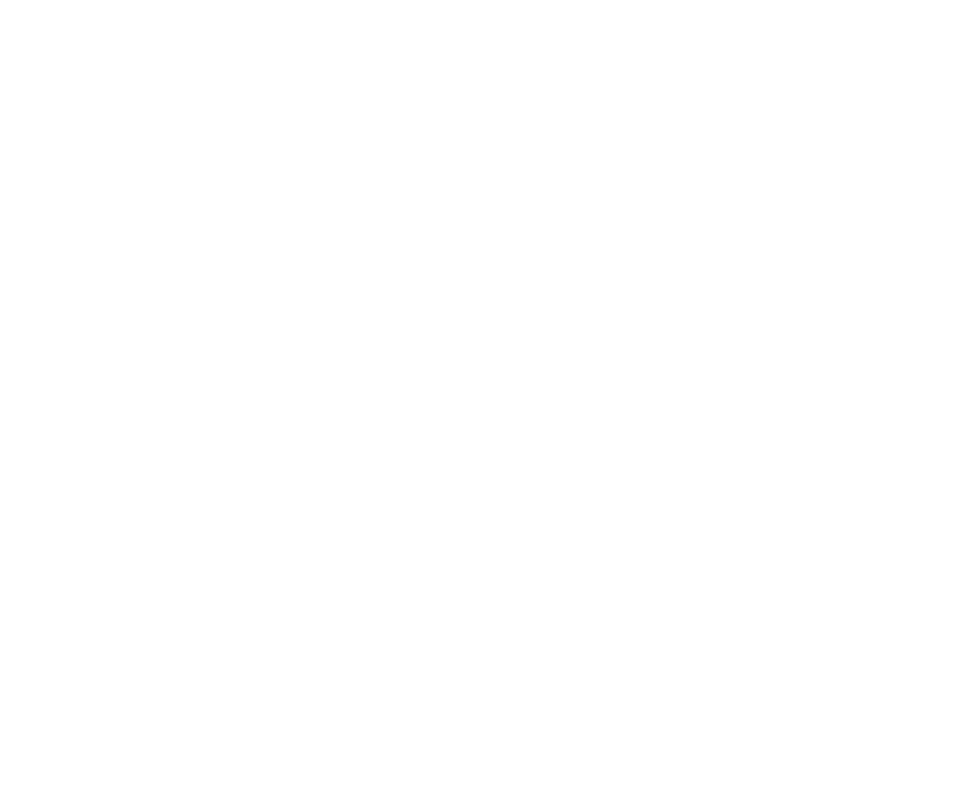
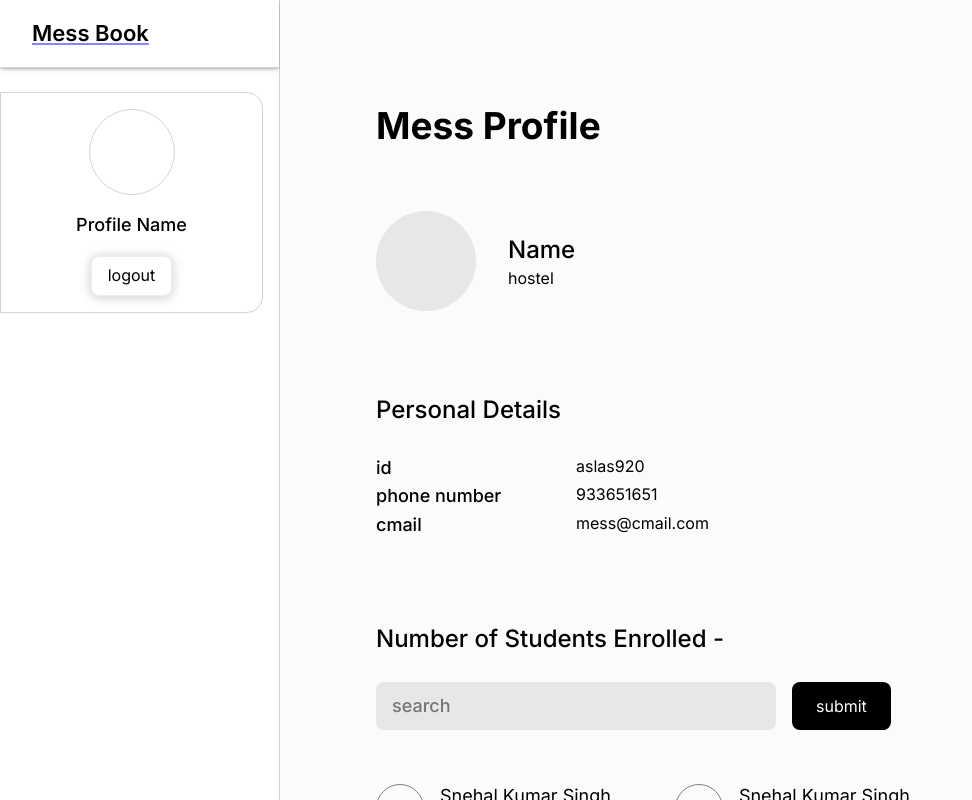
Before and after one commit to Xydon/messbookFrontEnd, a React (Create React App) app: page /profile in a window 1280 px wide. Before the commit this address had no page. Shown: the whole page, without its empty margins (0-972 px from the left). Built offline with nearby package versions, Linux system fonts and the light colour scheme.

Commit message:
commit before starting integration of app for student

```diff
--- a/src/AdminScreens/AdminMessProfile/AdminMessProfile.tsx
+++ b/src/AdminScreens/AdminMessProfile/AdminMessProfile.tsx
@@ -1,11 +1,157 @@
-import React from "react";
+import { motion, useSpring } from "framer-motion";
+import React, { useRef } from "react";
+import ConfigDetailsGroup from "../../ProjectComponents/AdminDetailsGroup";
+import Subheading from "../../ProjectComponents/Subheading";
+import DashBoardTemplate from "../../Templates/DashBoardTemplate";
 
 import "./AdminMessProfile.css";
 
-function AdminMessProfile() {
-	return <div>AdminMessProfile</div>;
+function StudentProfileList() {
+	return (
+		<div className="studentProfileListContainer row vc">
+			<div className="profileImageBox mr-2"></div>
+			<div className="profileTextBox">
+				<p className="cc_18">Snehal Kumar Singh</p>
+				<p className="cc_14">Hostel Name</p>
+			</div>
+		</div>
+	);
+}
+function FeedbackCard() {
+	return (
+		<div className="FeedbackCardContainer round-8 p-2 mr-2">
+			<p className="cc_14 mb-2">
+				Lorem ipsum dolor sit amet consectetur adipisicing elit. Ullam excepturi
+				alias molestias rem obcaecati quo cumque explicabo consequatur repellat
+				deleniti!
+			</p>
+			<div className="row"></div>
+		</div>
+	);
 }
 
+function AdminMessProfile() {
+	let xRef = useRef<number>(0);
+	let x = useSpring(xRef.current);
 
+	const scrollCollectionLeft = () => {
+		if (xRef.current >= 0) return;
+		xRef.current += 200;
+		x.set(xRef.current);
+	};
+
+	const scrollCollectionRight = () => {
+		xRef.current -= 200;
+		x.set(xRef.current);
+	};
+
+	const PersonalDetails = {
+		heading: "Personal Details",
+		rows: [
+			{ label: "id", text: "aslas920" },
+			{ label: "phone number", text: "933651651" },
+			{ label: "cmail", text: "mess@cmail.com" },
+		],
+	};
+
+	return (
+		<DashBoardTemplate navList={[]} heading="Mess Profile">
+			<div className="row vc mb-10">
+				<div
+					className="box mr-4"
+					style={{
+						width: 100,
+						height: 100,
+						borderRadius: 50,
+						backgroundColor: "#e7e7e7",
+					}}
+				></div>
+
+				<div className="box">
+					<p className="cc_24 medium" style={{ marginBottom: -4 }}>
+						Name
+					</p>
+					<p className="cc_16">hostel</p>
+				</div>
+			</div>
+
+			<div className="row mb-10">
+				<div className="col-4">{ConfigDetailsGroup(PersonalDetails)}</div>
+			</div>
+
+			<p className="cc_24 medium mb-3">Number of Students Enrolled - </p>
+			<div className="row mb-3">
+				<div className="box">
+					<div className="searchBox vc pl-2 pr-2 mr-2">
+						<input
+							type="text"
+							className="serachBoxInput cc_18 medium"
+							placeholder="search"
+						/>
+					</div>
+				</div>
+				<div className="box">
+					<div className="button_size_m bg_black label_white ph-3 round-8">
+						<p className="cc_16">submit</p>
+					</div>
+				</div>
+			</div>
+
+			<div className="row studentListRow mt-5 mb-8">
+				<StudentProfileList />
+				<StudentProfileList />
+				<StudentProfileList />
+				<StudentProfileList />
+				<StudentProfileList />
+				<StudentProfileList />
+				<StudentProfileList />
+				<StudentProfileList />
+				<StudentProfileList />
+				<StudentProfileList />
+				<StudentProfileList />
+				<StudentProfileList />
+			</div>
+
+			<div className="feedbackSection mb-10">
+				<Subheading text="October" />
+				<Subheading text="Feedbacks" type="small" />
+				<div className="feedbackCollectionRow mb-1">
+					<motion.div className="feedbackCollectionBox flex " style={{ x }}>
+						<FeedbackCard />
+						<FeedbackCard />
+						<FeedbackCard />
+						<FeedbackCard />
+						<FeedbackCard />
+						<FeedbackCard />
+						<FeedbackCard />
+						<FeedbackCard />
+						<FeedbackCard />
+						<FeedbackCard />
+					</motion.div>
+				</div>
+				<div className="row mb-8">
+					<div
+						className="button_size_s bg_black pl-3 pr-3 label_white mr-2 round-32"
+						onClick={scrollCollectionLeft}
+					>
+						<p className="cc_16">{"<"}</p>
+					</div>
+					<div
+						className="button_size_s bg_black pl-3 pr-3 label_white round-32"
+						onClick={scrollCollectionRight}
+					>
+						<p className="cc_16">{">"}</p>
+					</div>
+				</div>
+
+				<div className="row">
+					<div className="box">
+						<p className="cc_22">Average Rating - 4.5</p>
+					</div>
+				</div>
+			</div>
+		</DashBoardTemplate>
+	);
+}
 
 export default AdminMessProfile;
--- a/src/AdminScreens/AdminMessView/AdminMessView.tsx
+++ b/src/AdminScreens/AdminMessView/AdminMessView.tsx
@@ -8,7 +8,7 @@ function MessProfileList() {
 
 	return (
 		<div
-			className="row vc mr-8 mb-4 cp"
+			className="row vc mr-6 mb-2 cp"
 		>
 			<div className="profileImageBox mr-2"></div>
 			<div className="profileTextBox">
--- /dev/null
+++ b/src/AdminScreens/MessChangeApplcation/MessChangeApplication.css
@@ -0,0 +1,11 @@
+.messChangeApplicationContainer {
+  /* background-color : #e7e7e7; */
+  width : 500px;
+  box-shadow: rgba(0, 0, 0, 0.16) 0px 10px 36px 0px, rgba(0, 0, 0, 0.06) 0px 0px 0px 1px;
+}
+
+.separator {
+  border-left : 1px solid black;
+  margin : 0 16px;
+  height : 16px;
+}
--- /dev/null
+++ b/src/AdminScreens/MessChangeApplcation/MessChangeApplication.tsx
@@ -0,0 +1,61 @@
+import React from "react";
+import DashBoardTemplate from "../../Templates/DashBoardTemplate";
+
+import "./MessChangeApplication.css";
+
+function MessChangeApplcationCard() {
+	return (
+		<div className="messChangeApplicationContainer p-3 round-16">
+			<p className="cc_18 semi_bold">Student Name</p>
+			<div className="row vc mb-4">
+				<p className="cc_16">C.S.E</p>
+				<div className="separator"></div>
+				<p className="cc_16">20075087</p>
+			</div>
+
+			<div className="row mb-1">
+				<p className="cc_16 medium mr-2">Hostel</p>
+				<p className="cc_16">Vishveshwariya</p>
+			</div>
+
+			<div className="row vc mb-1">
+				<p className="cc_16 medium mr-2">Change To</p>
+				<p className="cc_16 mr-4">name of mess</p>
+				<div className="button_size_s round-8 label_white bg_black pl-3 pr-3">
+					<p className="cc_14">view</p>
+				</div>
+			</div>
+
+			<div className="row vc mb-1">
+				<p className="cc_16 medium mr-2">Reason</p>
+			</div>
+
+			<div className="row mb-3">
+				<div className="box">
+					<p className="cc_14" style={{color : '#444444'}}>
+						Lorem ipsum dolor sit amet consectetur adipisicing elit. Deleniti exercitationem hic a esse eos pariatur ducimus numquam praesentium inventore necessitatibus.
+					</p>
+				</div>
+			</div>
+
+      <div className="row">
+        <div className="button_size_s round-32 bg_black label_white pl-3 pr-3 mr-2">
+          <p className="cc_14">accept</p>
+        </div>
+        <div className="button_size_s round-32 pl-3 pr-3 mr-3" style={{border : '1px solid black'}}>
+          <p className="cc_14">reject</p>
+        </div>
+      </div>
+		</div>
+	);
+}
+
+function MessChangeApplication() {
+	return (
+		<DashBoardTemplate heading="Mess Change Application" navList={[]}>
+			<MessChangeApplcationCard />
+		</DashBoardTemplate>
+	);
+}
+
+export default MessChangeApplication;
--- /dev/null
+++ b/src/AdminScreens/Semester/Semester.css
@@ -0,0 +1,4 @@
+.SemesterViewCard {
+  width : 560px;
+  background-color: #e7e7e7;
+}
--- /dev/null
+++ b/src/AdminScreens/Semester/Semester.tsx
@@ -0,0 +1,34 @@
+import React from "react";
+import { ButtonLarge } from "../../ProjectComponents/Button";
+import DashBoardTemplate from "../../Templates/DashBoardTemplate";
+import ExtendibleDashboardTempalte from "../../Templates/ExtendibleDashboardTemplate";
+
+import "./Semester.css";
+
+function SemesterViewCard() {
+  return (
+    <div className="SemesterViewCard round-16 p-4">
+      <p className="cc_22 semi_bold mb-3">Semester - id</p>
+      <p className="cc_16">duration - dd/mm/yyyy to dd/mm/yyyy</p>
+    </div>
+  );
+}
+
+function Semester() {
+	return (
+		<ExtendibleDashboardTempalte navList={[]}>
+			<div className="SemesterView Dashboard__content">
+				<div className="row Dashboard__heading__row sb">
+					<p className="cc_37 semi_bold">Semesters</p>
+					<ButtonLarge label="create new" />
+				</div>
+
+        <SemesterViewCard/>
+
+
+			</div>
+		</ExtendibleDashboardTempalte>
+	);
+}
+
+export default Semester;
--- a/src/App.tsx
+++ b/src/App.tsx
@@ -18,6 +18,9 @@ import Cancellation from "./MessScreens/Cancellation/Cancellation";
 import MessInvoice from "./MessScreens/Invoice/MessInvoice";
 import Feedback from "./MessScreens/Feedback/Feedback";
 import AdminMessView from "./AdminScreens/AdminMessView/AdminMessView";
+import AdminMessProfile from "./AdminScreens/AdminMessProfile/AdminMessProfile";
+import Semester from "./AdminScreens/Semester/Semester";
+import MessChangeApplication from "./AdminScreens/MessChangeApplcation/MessChangeApplication";
 
 
 function StudentRoutes() {
@@ -38,9 +41,12 @@ function StudentRoutes() {
 function AdminRoutes() {
   return (
     <Routes>
-			<Route path={"/asdf"} element={<AdminStudentView />} />
+			<Route path={"/students"} element={<AdminStudentView />} />
 			<Route path={"/studentProfile/:studentRollNumber"} element={<StudentProfile/>} />
-			<Route path={"/"} element={<AdminMessView/>} />
+			<Route path={"/asdfd"} element={<AdminMessView/>} />
+			<Route path={"/profile"} element={<AdminMessProfile/>} />
+			<Route path={"/semester"} element={<Semester/>} />
+			<Route path={"/"} element={<MessChangeApplication/>} />
 		</Routes>
   )
 }
--- /dev/null
+++ b/src/ProjectComponents/AdminDetailsGroup.tsx
@@ -0,0 +1,41 @@
+
+function DetailsContainer({
+	heading,
+	children,
+}: {
+	heading: string;
+	children: React.ReactNode;
+}) {
+	return (
+		<div className="MessAdminDetailsContainer">
+			<p className="cc_24 mb-3 medium">{heading}</p>
+			{children}
+		</div>
+	);
+}
+
+function DetailsGroupList({ label, text }: { label: string; text: string }) {
+	return (
+		<div className="row" style={{ width: 400 }}>
+			<div className="col">
+				<p className="cc_18 medium mr-3">{label}</p>
+			</div>
+			<div className="col-6">
+				<p className="cc_16">{text}</p>
+			</div>
+		</div>
+	);
+}
+
+export default function ConfigDetailsGroup(config: {
+	heading: string;
+	rows: Array<{ label: string; text: string }>;
+}) {
+	return (
+		<DetailsContainer heading={config.heading}>
+			{config.rows.map((val, index) => (
+				<DetailsGroupList key={index} {...val} />
+			))}
+		</DetailsContainer>
+	);
+}
```
Also changed, not shown: src/AdminScreens/AddSemester/AddSemester.tsx (added, +11 -0 lines), src/AdminScreens/StudentProfile/StudentProfile.tsx (+1 -40 lines), src/AdminScreens/AddSemester/AddSemester.css (added).
